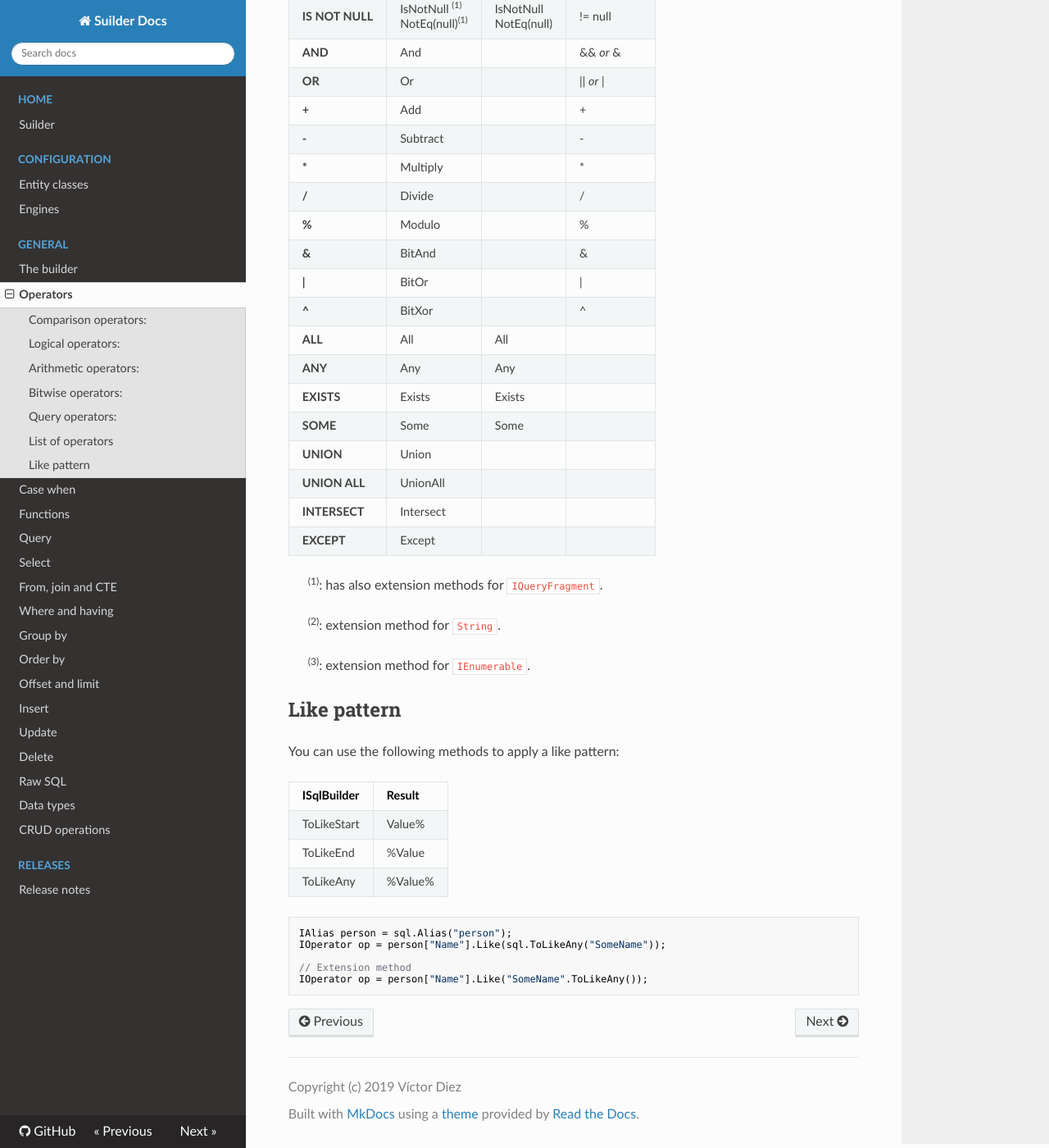
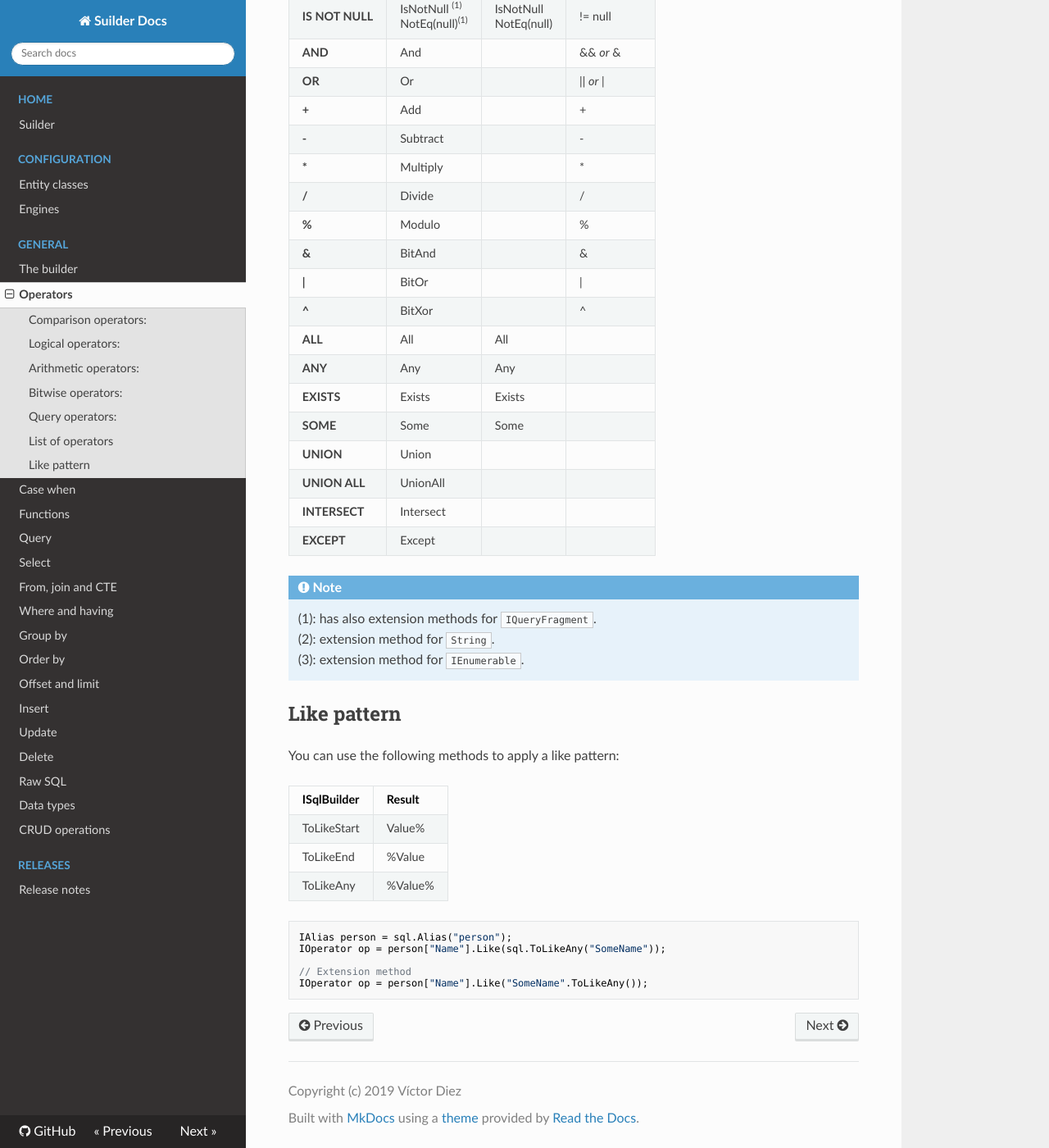
Before and after one commit to Ropticus/Suilder-docs, an MkDocs documentation site: the page built from docs/general/operators.md, in a window 1280 px wide and 1400 px high, scrolled down 1891 px. Shown: the whole window at 82% size. Built offline with MkDocs 1.6.1, drawn with Linux system fonts in a browser that asks for light colours; nearby versions of some CDN libraries.

Commit message:
Fix lists.

```diff
--- a/docs/_css/extra.css
+++ b/docs/_css/extra.css
@@ -1,9 +1,14 @@
+.subnav .subnav > li:first-child
+{
+    display: none;
+}
+
 .section p
 {
     text-align: justify;
 }
 
-.subnav .subnav > li:first-child
+.section p + ul
 {
-    display: none;
+    margin-top: -10px;
 }
--- a/docs/general/operators.md
+++ b/docs/general/operators.md
@@ -104,11 +104,10 @@ SQL operator | ISqlBuilder | SqlExp | Expressions |
 **INTERSECT** | Intersect | | |
 **EXCEPT** | Except | | |
 
-> <sup>(1)</sup>: has also extension methods for `IQueryFragment`.
->
-> <sup>(2)</sup>: extension method for `String`.
->
-> <sup>(3)</sup>: extension method for `IEnumerable`.
+!!! note
+    (1): has also extension methods for `IQueryFragment`.<br/>
+    (2): extension method for `String`.<br/>
+    (3): extension method for `IEnumerable`.<br/>
 
 ## Like pattern
 You can use the following methods to apply a like pattern:
```
Also changed, not shown: docs/configuration/entity-classes.md (+6 -0 lines), docs/general/builder.md (+1 -0 lines), docs/index.md (+4 -4 lines).
